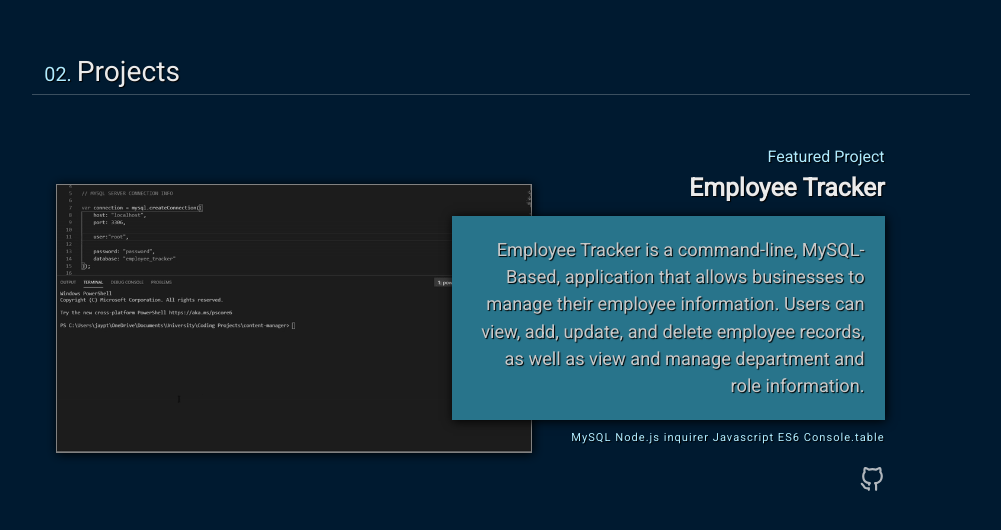
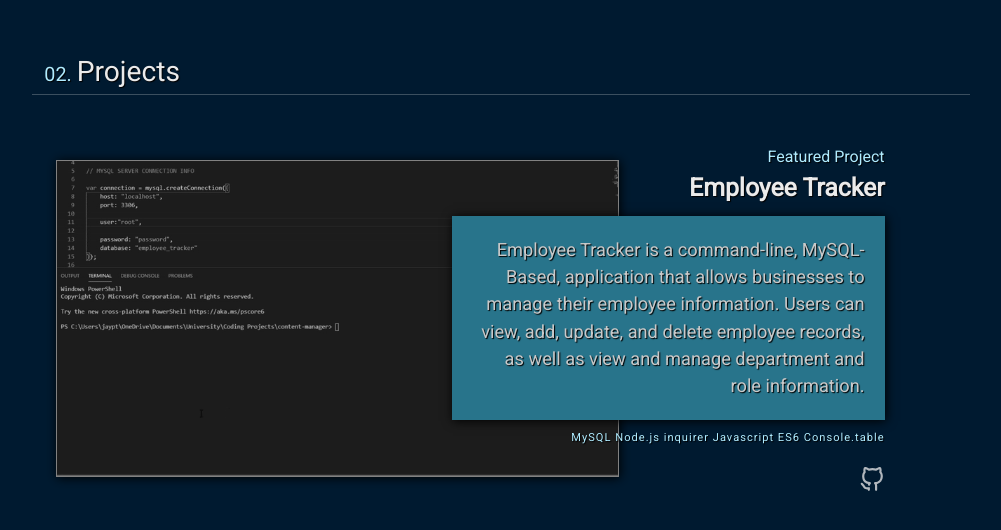
Before and after one commit to JayPTucker/React-Portfolio, a React (Create React App) app: page / in a window 1280 px wide. Shown: the part 1623-2153 px from the top of the page, without its empty margins (139-1140 px from the left). Built offline with nearby package versions, Linux system fonts and the light colour scheme.

Commit message:
Updated Image CSS
- Changed image size for Projects

```diff
--- a/src/styles/Home.css
+++ b/src/styles/Home.css
@@ -216,7 +216,7 @@ hr {
   box-shadow: 1px 1px 10px black;
   filter: grayscale(100%) !important;
   filter: alpha(opacity=75); /* For IE8 and earlier */
-  max-width: 110%;
+  max-width: 130%;
   border: 1px solid #568b9c;
   transition: all 0.3s ease-in-out !important;
   position: relative;
@@ -227,7 +227,7 @@ hr {
   /* Make the image fully visible when it is hovered */
   opacity: 1;
   filter: grayscale(0%) !important;
-  max-width: 115%;
+  max-width: 140% !important;
   /* When it is hovered, make the image bigger and not move other elements */
 }
 
```
